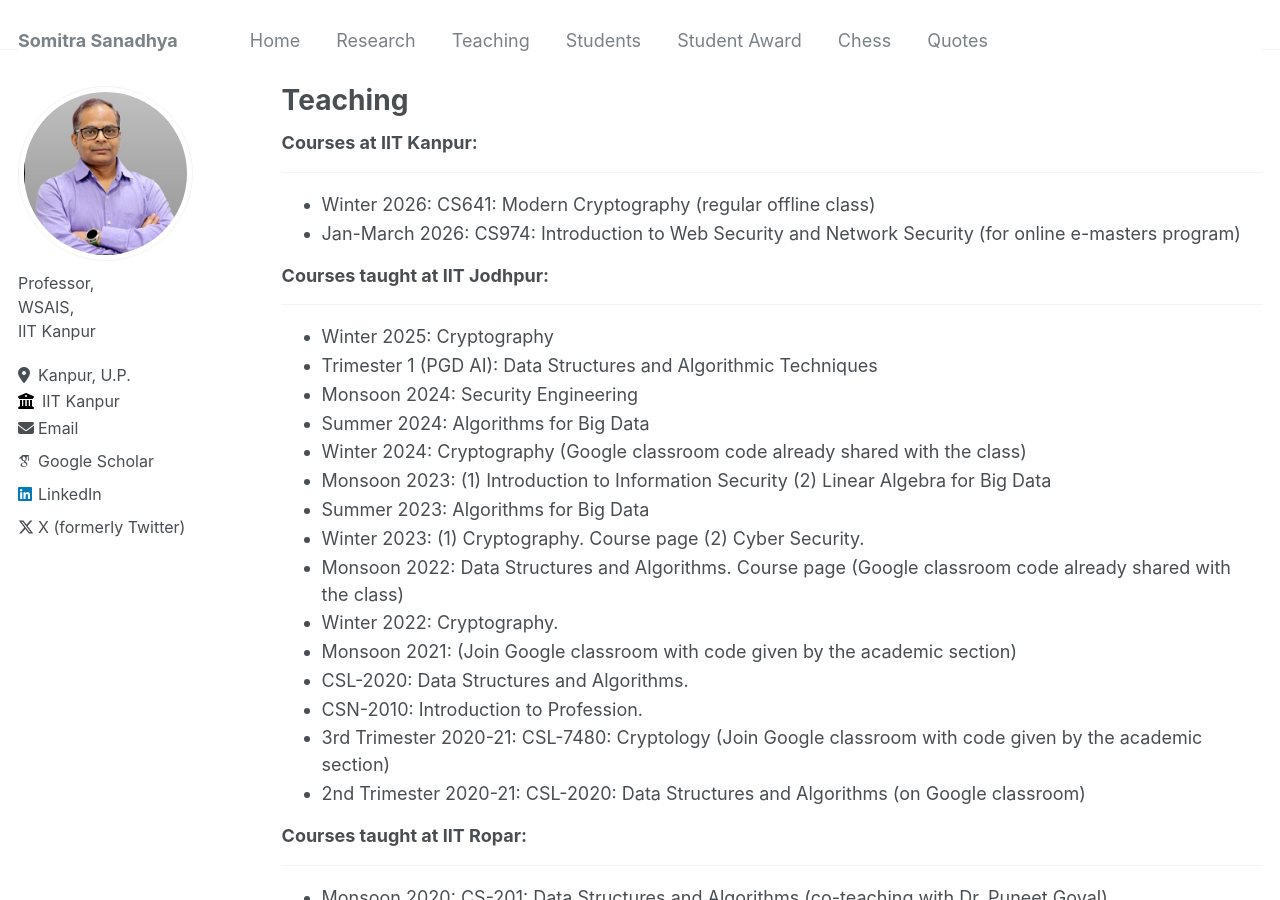
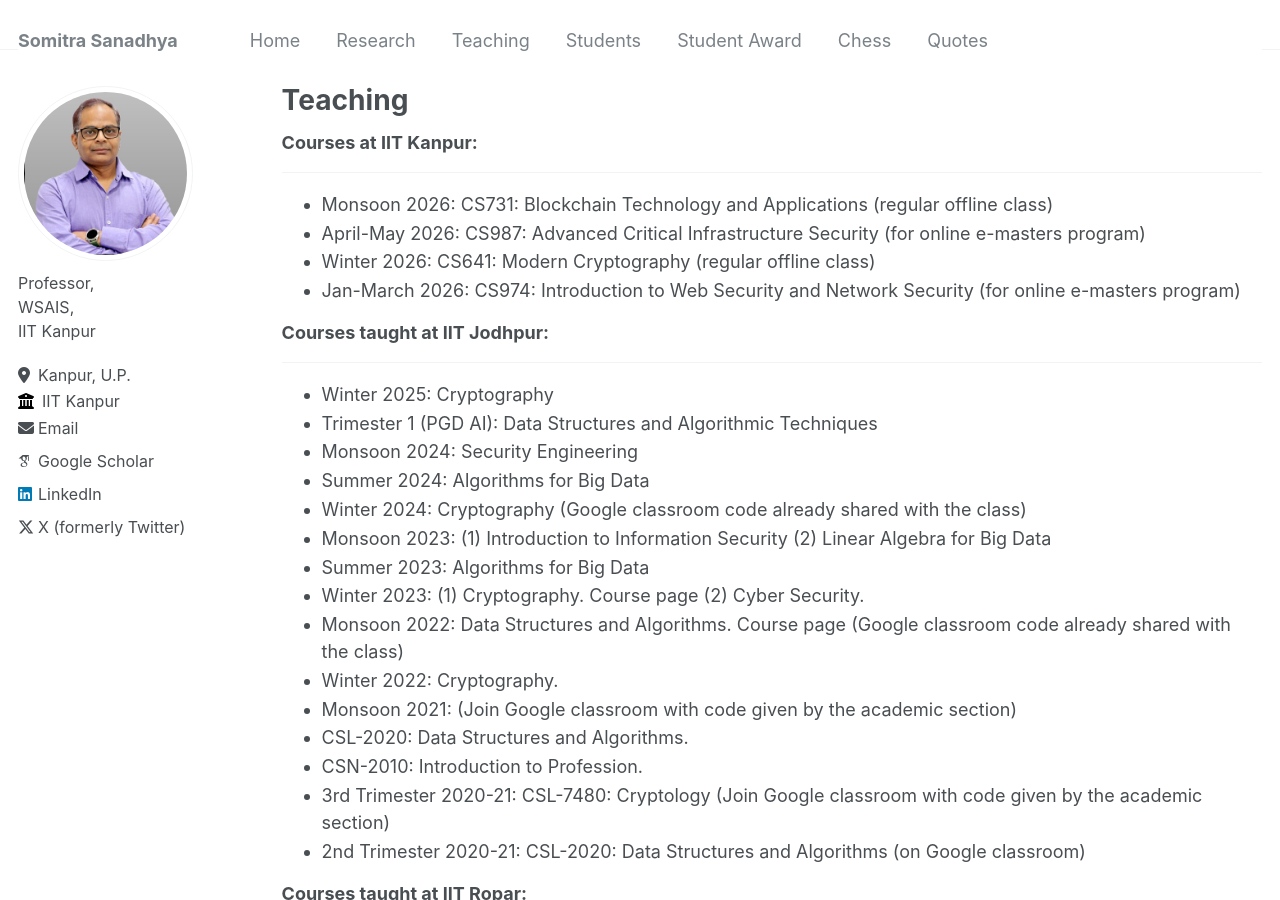
Before and after one commit to somitra-sanadhya/somitra-sanadhya.github.io, a Jekyll site: the page built from _pages/teaching.md, in a window 1280 px wide and 900 px high. Built offline with Jekyll 4.4.1, drawn with Linux system fonts in a browser that asks for light colours; some web fonts are replaced.

Commit message:
Update teaching.md

```diff
--- a/_pages/teaching.md
+++ b/_pages/teaching.md
@@ -6,6 +6,8 @@ author_profile: true
 ---
 ### Courses at IIT Kanpur:
 ----
++ Monsoon 2026: CS731: Blockchain Technology and Applications (regular offline class)
++ April-May 2026: CS987: Advanced Critical Infrastructure Security (for online e-masters program)
 + Winter 2026: CS641: Modern Cryptography (regular offline class)
 + Jan-March 2026:  CS974: Introduction to Web Security and Network Security (for online e-masters program)
 
```
